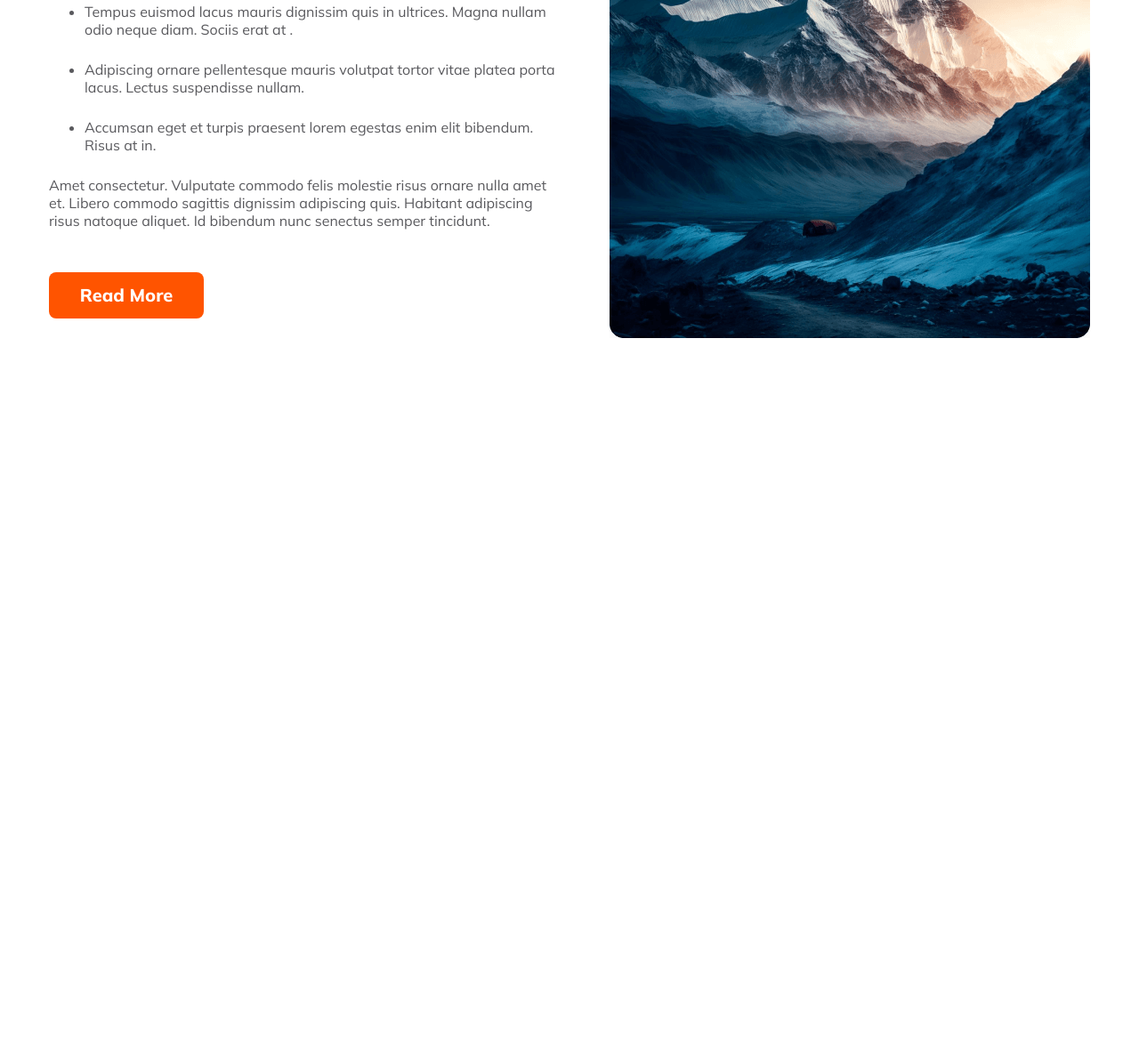
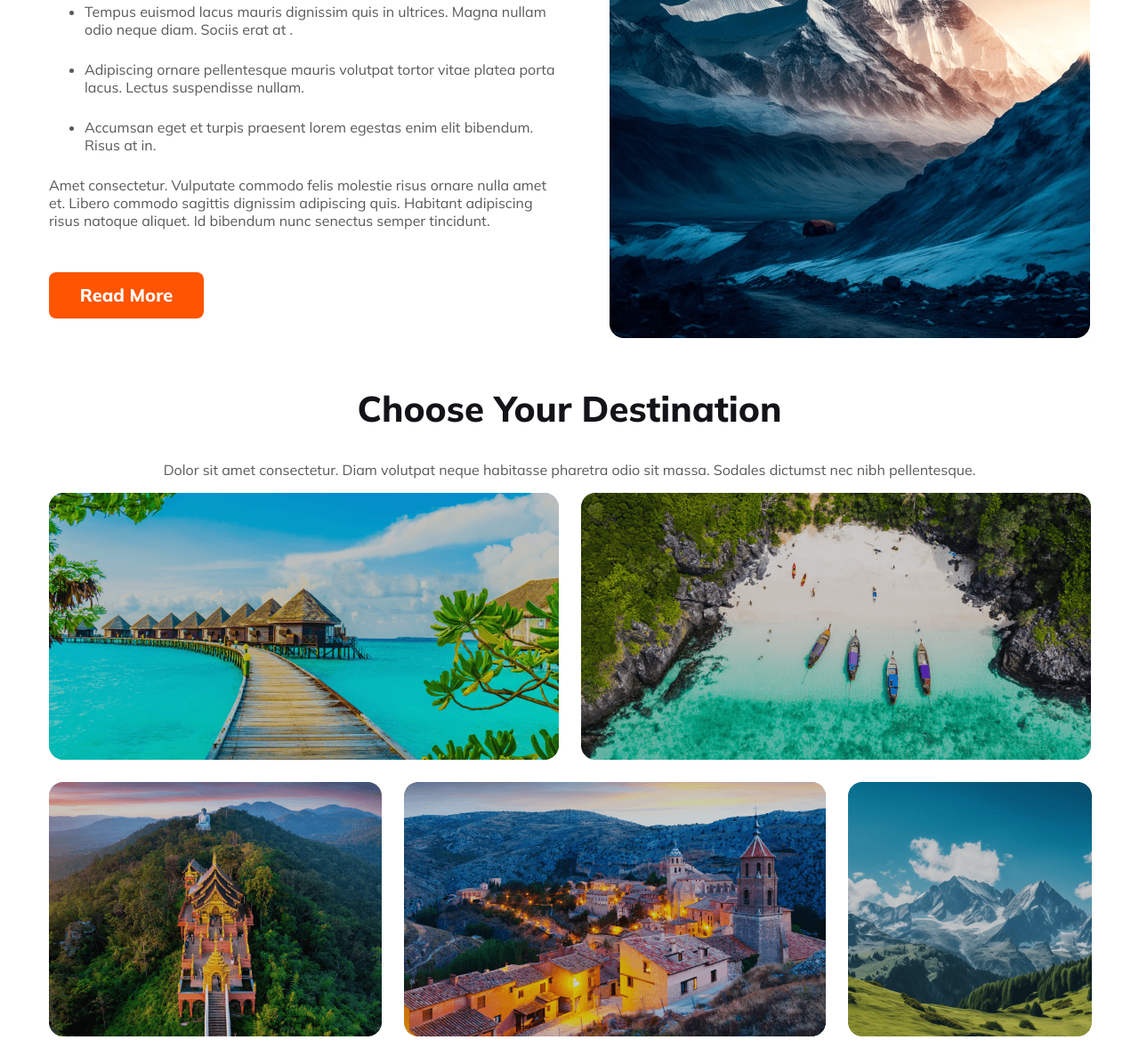
Before and after one commit to mynul99/assignment-2, a plain HTML site: page index.html in a window 1280 px wide. Shown: the part 948-2135 px from the top of the page at 89% size. Before the commit the page ends 1340 px from the top, so only its background shows below. Drawn offline with Linux system fonts and the light colour scheme.

Commit message:
added the some file

```diff
--- a/ass2.css/style.css
+++ b/ass2.css/style.css
@@ -160,6 +160,31 @@ font-weight: 800;
 
 }
 
+/*destination section*/
+.row{
+       display: flex;
+    gap: 25px;
+    margin-bottom: 25px;
+}
+.destination-container{
+       margin-top: 50px;
+}
+.destination-title{
+       color: #131318;
+       text-align: center;
+       font-family: Mulish;
+       font-size:2.50rem;
+       font-weight: 800;
+
+}
+.destination-dex{
+       color: rgba(19, 19, 24, 0.70);
+       text-align: center;
+       font-family: Mulish;
+       font-size:1rem;
+       font-weight: 400;
+}
+
 
    /*responsive*/
 @media screen and (max-width:600px) {
--- a/index.html
+++ b/index.html
@@ -67,7 +67,27 @@
 
                <button class="popular-btn">Read More</button>
             </div>
-            <div class="popular-img"><img src="Images/Rectangle 4.png" alt=""></div>
+            <div class="popular-img"><img src="Images/Rectangle 4.png" alt="">
+            </div>
+        </section>
+        <section class="destination">
+            <div class="destination-container">
+                <h2 class="destination-title">Choose Your Destination</h2>
+                <p class="destination-dex">Dolor sit amet consectetur. Diam volutpat neque habitasse pharetra odio sit massa. Sodales dictumst nec nibh pellentesque.</p>
+            </div>
+            <div class="row"><img class="img-1" src="Images/Rectangle 5.png" alt="">
+
+                <img id="img-2" src="Images/Rectangle 8.png" alt=""></div>
+            <div class="row">
+                <img id="img-3" src="Images/Rectangle 6.png" alt="">
+                <img id="img-4" src="Images/Rectangle 7.png" alt="">
+                <img id="img-5" src="Images/Rectangle 9.png" alt="">
+            </div>
+
+            <div class="row">
+                <img id="img-6" src="Images/Rectangle 11.png" alt="">
+                <img id="img-7" src="Images/Rectangle 10.png" alt="">
+            </div>
         </section>
 
     </main>
```
Lines whose indentation alone changed are shown as unchanged.
